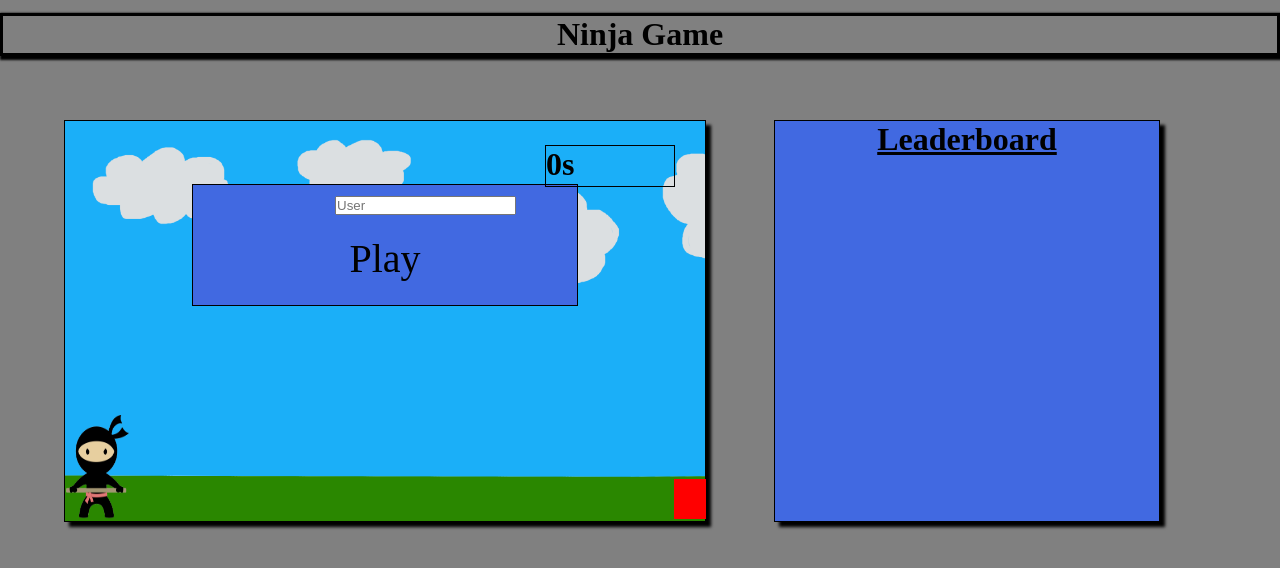
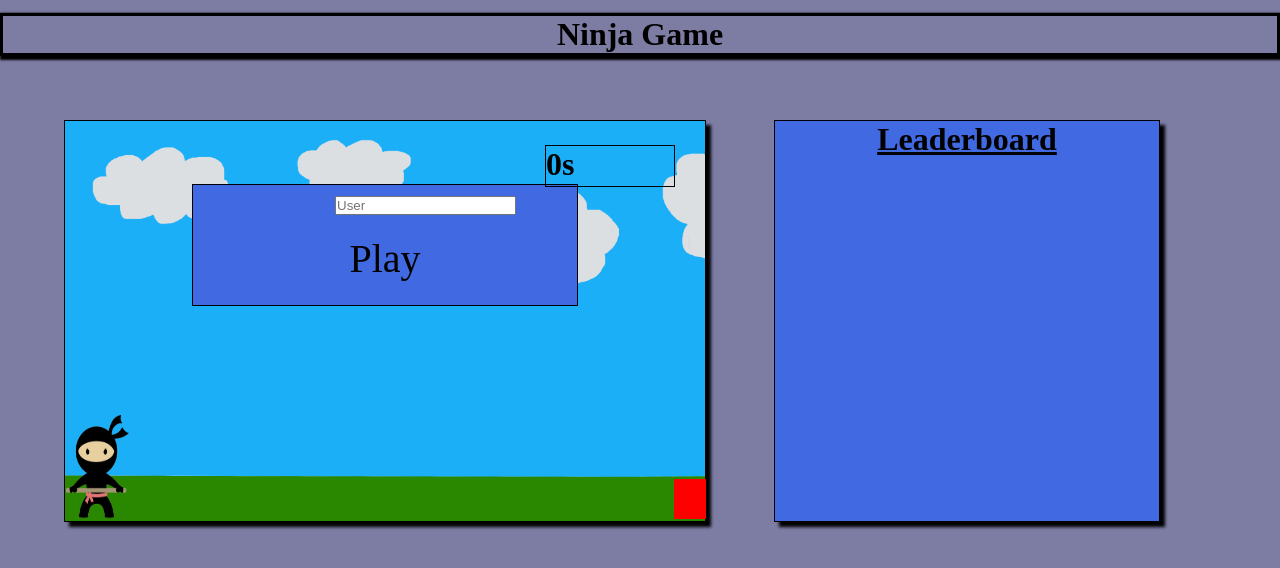
Before and after one commit to pigey/sti-frontend, a website: page public/index.html in a window 1280 px wide. Drawn offline with Linux system fonts and the light colour scheme; no server answers.

Commit message:
background color

```diff
--- a/public/css/index.css
+++ b/public/css/index.css
@@ -10,7 +10,7 @@
     box-shadow: 2px 2px 2px 2px black;
 }
 body{
-    background-color: gray;
+    background-color: rgb(125, 124, 163);
 }
 #app{
     width: 100%;
```
